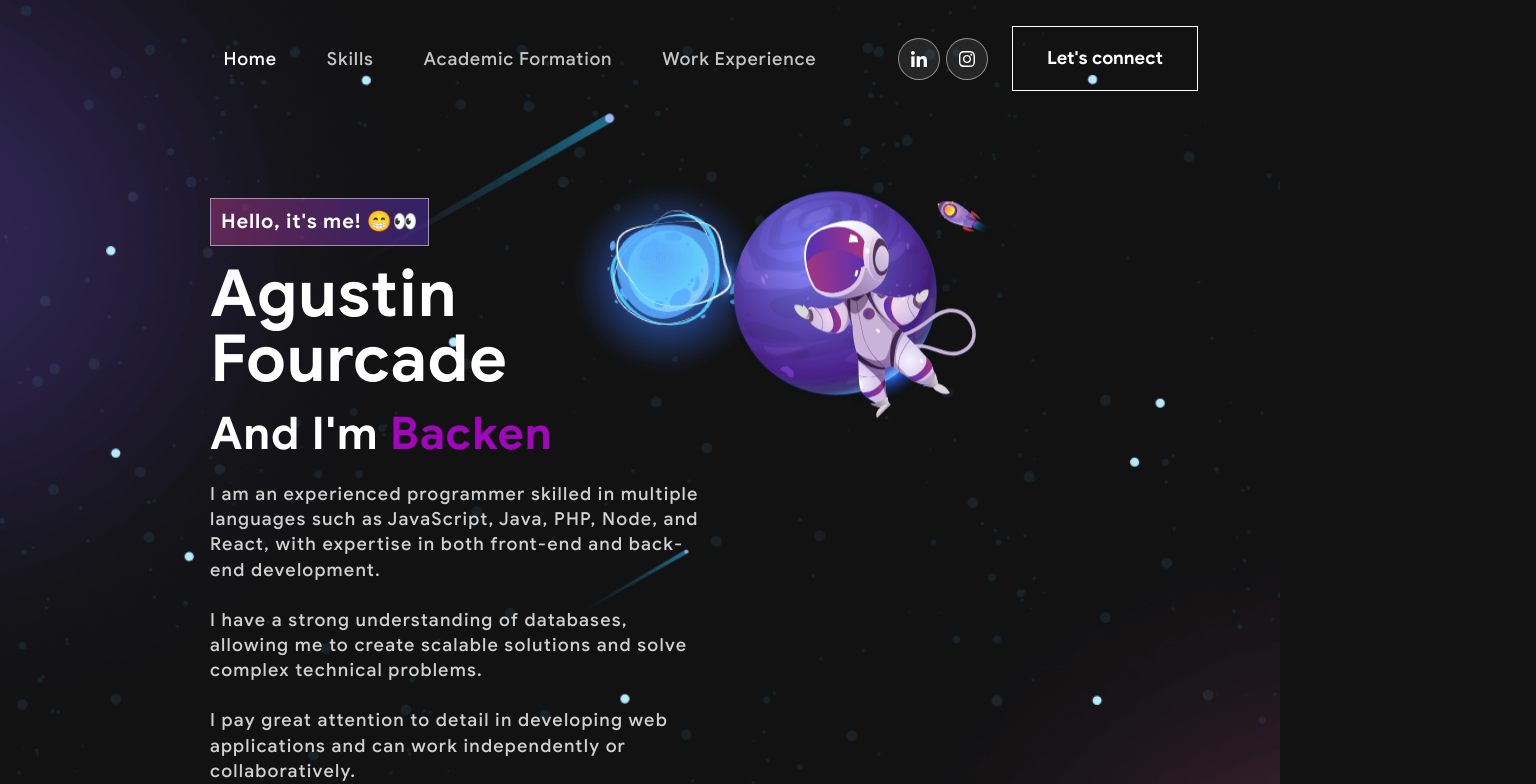
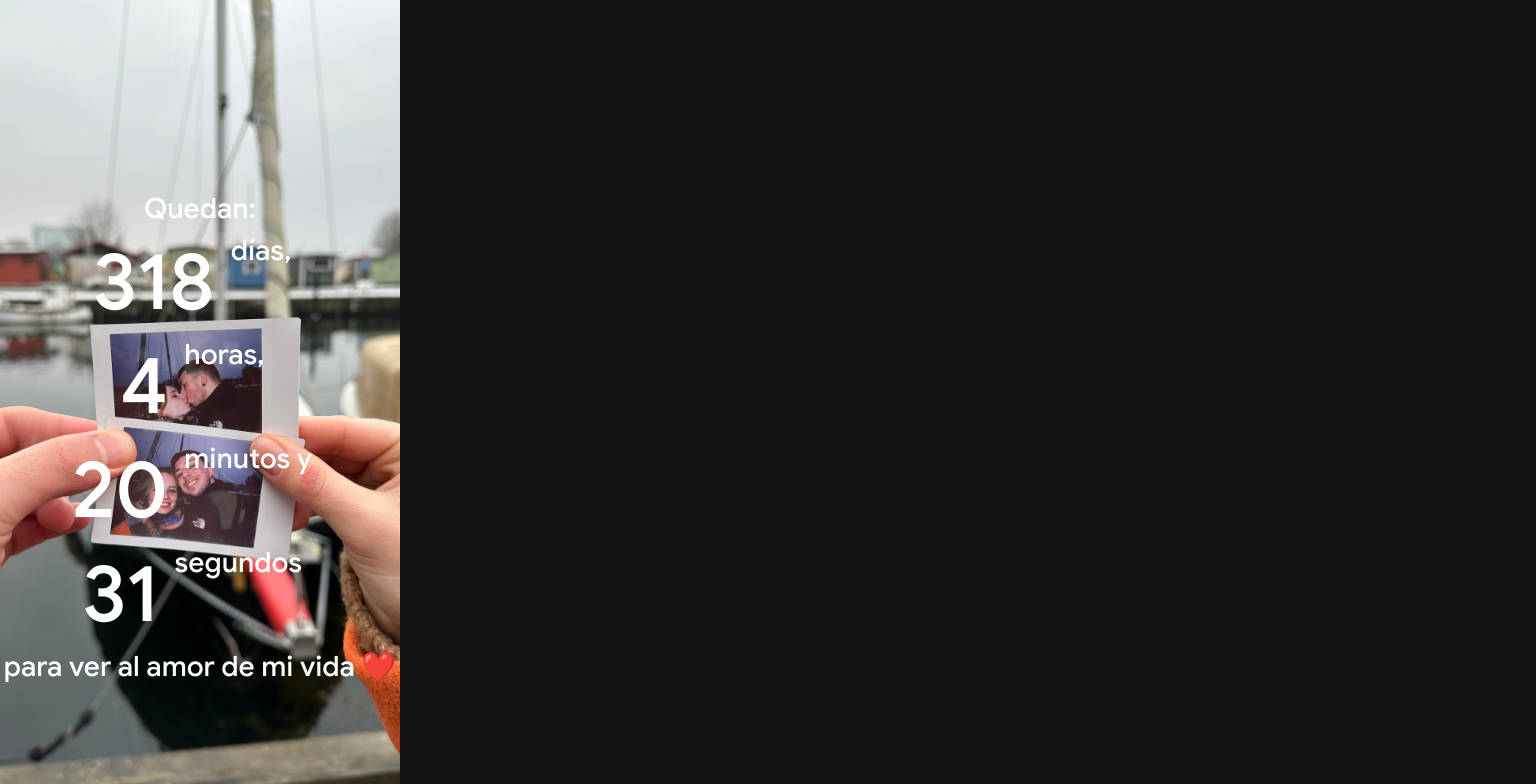
Before and after one commit to AgustinFourcade/agustinfourcade.github.io, a React (Create React App) app: page /kochanie-days in a window 1280 px wide. Shown: the top 784 px of the page, 1536 px wide, since content can reach past the window. Built offline with nearby package versions, Linux system fonts and the light colour scheme.

Commit message:
kochanie days

```diff
--- a/src/App.css
+++ b/src/App.css
@@ -13,6 +13,38 @@
   font-family: GoogleSans;
   src: url("./assets/font/GoogleSans-Regular.ttf");
   font-weight: 300;
+}
+
+.kochanieDays {
+  background-image: url("../src/assets/img/kochaniePhoto.jpg");
+  position: fixed;
+  background-position: center;
+  background-size: cover;
+  min-height: 100vh;
+  min-width: 50vh;
+ }
+
+.txt-1 {
+  display: flex;
+  margin: 0px 1rem;
+  justify-content: center;
+}
+
+.txt-1 h1 {
+  font-size: 5rem;
+}
+
+.txt-1 h2 {
+  display: flex;
+  font-size: 4rem;
+}
+.contenedor h2 {
+  display: flex;
+  font-size: 1.75rem;
+  justify-content: center;
+}
+.contenedor{
+  margin-top: 12rem;
 }
 
 /************ Default CSS ************/
--- a/src/App.js
+++ b/src/App.js
@@ -1,20 +1,34 @@
 import "./App.css";
+import { BrowserRouter as Router, Routes, Route } from "react-router-dom";
 import { NavBar } from "./components/NavBar";
 import { Banner } from "./components/Banner";
 import { Skills } from "./components/Skills";
 import { WorkExperience } from "./components/WorkExperience";
 import { AcademicFormation } from "./components/AcademicFormation";
+import { KochanieDays } from "./components/KochanieDays";
 import "bootstrap/dist/css/bootstrap.min.css";
 
 function App() {
   return (
+    <Router>
       <div className="App">
+        <Routes>
+          <Route path="/kochanie-days" element={<KochanieDays />} />
+          <Route
+            path="/"
+            element={
+              <>
                 <NavBar />
                 <Banner />
                 <Skills />
                 <AcademicFormation />
                 <WorkExperience />
+              </>
+            }
+          />
+        </Routes>
       </div>
+    </Router>
   );
 }
 
--- /dev/null
+++ b/src/components/KochanieDays.js
@@ -0,0 +1,69 @@
+import React, { useState, useEffect } from "react";
+import { Col, Container, Row, Nav, Tab } from "react-bootstrap";
+import kochaniePhoto from "../assets/img/kochaniePhoto.jpg";
+
+export const KochanieDays = () => {
+  const calculateTimeLeft = () => {
+    const now = new Date();
+    const targetDate = new Date("2024-02-17T19:00:00Z"); // Coloca la fecha y hora objetivo aquí
+    const difference = targetDate - now;
+
+    if (difference > 0) {
+      const days = Math.floor(difference / (1000 * 60 * 60 * 24));
+      const hours = Math.floor(
+        (difference % (1000 * 60 * 60 * 24)) / (1000 * 60 * 60)
+      );
+      const minutes = Math.floor((difference % (1000 * 60 * 60)) / (1000 * 60));
+      const seconds = Math.floor((difference % (1000 * 60)) / 1000);
+
+      return { days, hours, minutes, seconds };
+    } else {
+      return { days: 0, hours: 0, minutes: 0, seconds: 0 };
+    }
+  };
+
+  const [timeLeft, setTimeLeft] = useState(calculateTimeLeft());
+
+  useEffect(() => {
+    const timer = setInterval(() => {
+      setTimeLeft(calculateTimeLeft());
+    }, 1000);
+
+    return () => clearInterval(timer);
+  }, []);
+
+  return (
+    <section className="kochanieDays" id="kochanieDays">
+      <div class="contenedor">
+        <h2> Quedan:</h2>
+        <div class="txt-1">
+          <h1>{timeLeft.days} </h1>
+          <div class="txt-1">
+            <h2> días,</h2>
+          </div>
+        </div>
+        <div class="txt-1">
+          <h1>{timeLeft.hours} </h1>
+          <div class="txt-1">
+            <h2>horas,</h2>
+          </div>
+        </div>
+        <div class="txt-1">
+          <h1>{timeLeft.minutes} </h1>
+          <div class="txt-1">
+            <h2>minutos y</h2>
+          </div>
+        </div>
+        <div class="txt-1">
+          <h1>{timeLeft.seconds} </h1>
+          <div class="txt-1">
+            <h2>segundos</h2>
+          </div>
+        </div>
+        <div>
+          <h2>para ver al amor de mi vida ❤️</h2>
+        </div>
+      </div>
+    </section>
+  );
+};
```
Also changed, not shown: src/assets/img/kochaniePhoto.jpg (added). Lines whose indentation alone changed are shown as unchanged.
